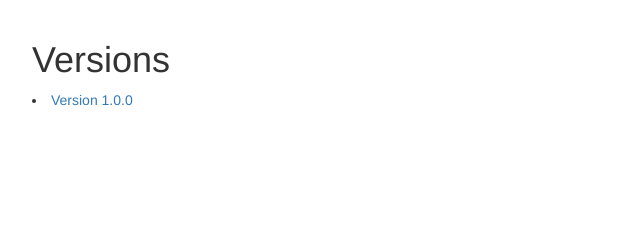
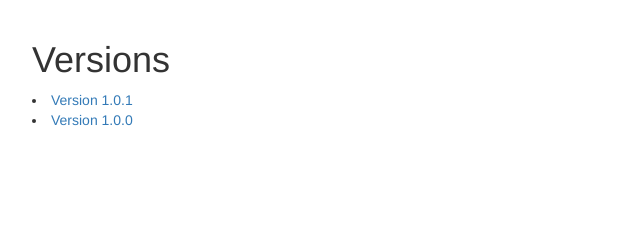
Before and after one commit to aadarsh-ram/docbro, a plain HTML site: page index.html in a window 1280 px wide. Shown: the top 240 px of the page, 38-678 px from the left. Drawn offline with nearby package versions, Linux system fonts and the light colour scheme.

Commit message:
deploy: bda4ab11f7c1e70106bd65f1617b90ce6800d85c

```diff
--- a/index.html
+++ b/index.html
@@ -37,6 +37,7 @@
 <body>
 <div class="container">
 <h1>Versions</h1>
+<li><a href="1.0.1/index.html">Version 1.0.1</a></li>
 <li><a href="1.0.0/index.html">Version 1.0.0</a></li>
 </div>
 <footer>
```
